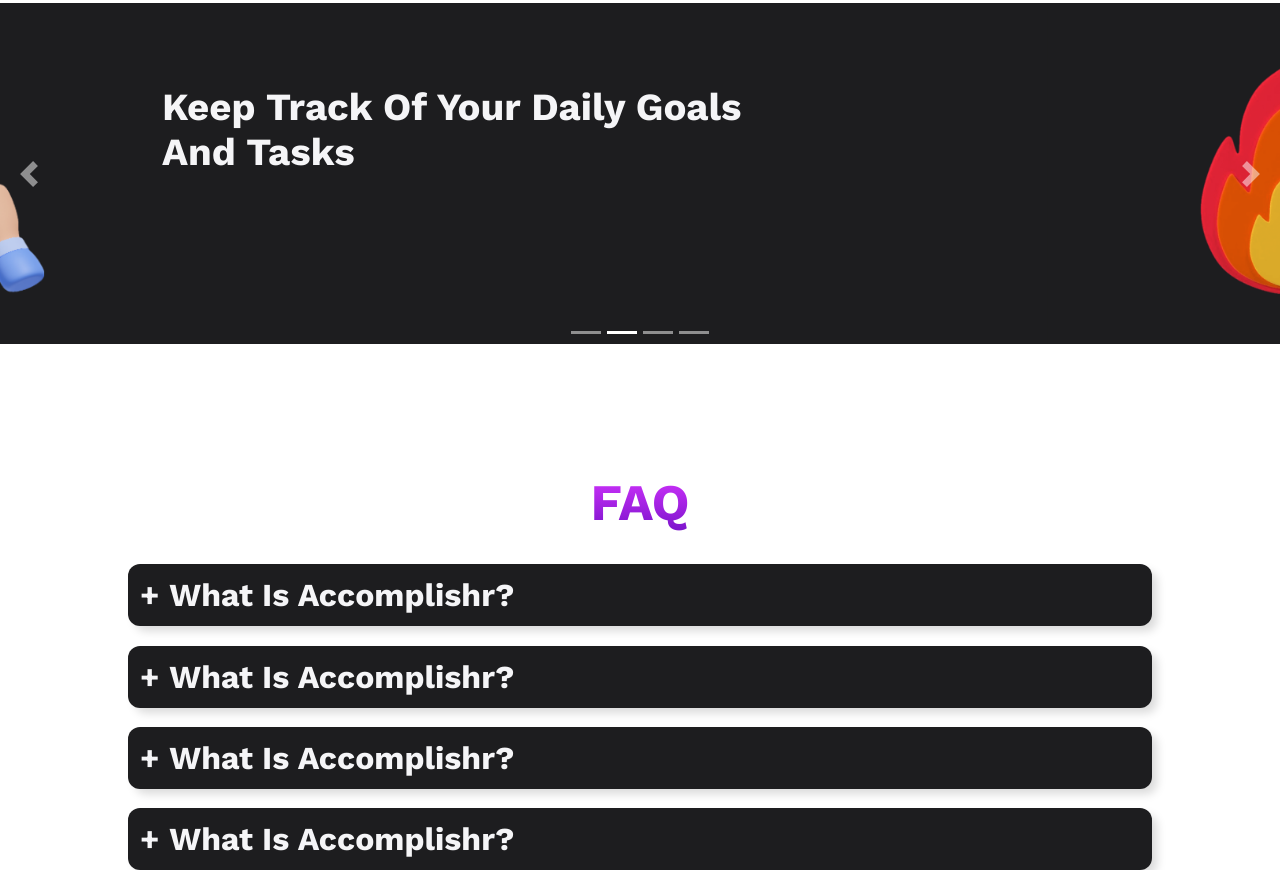
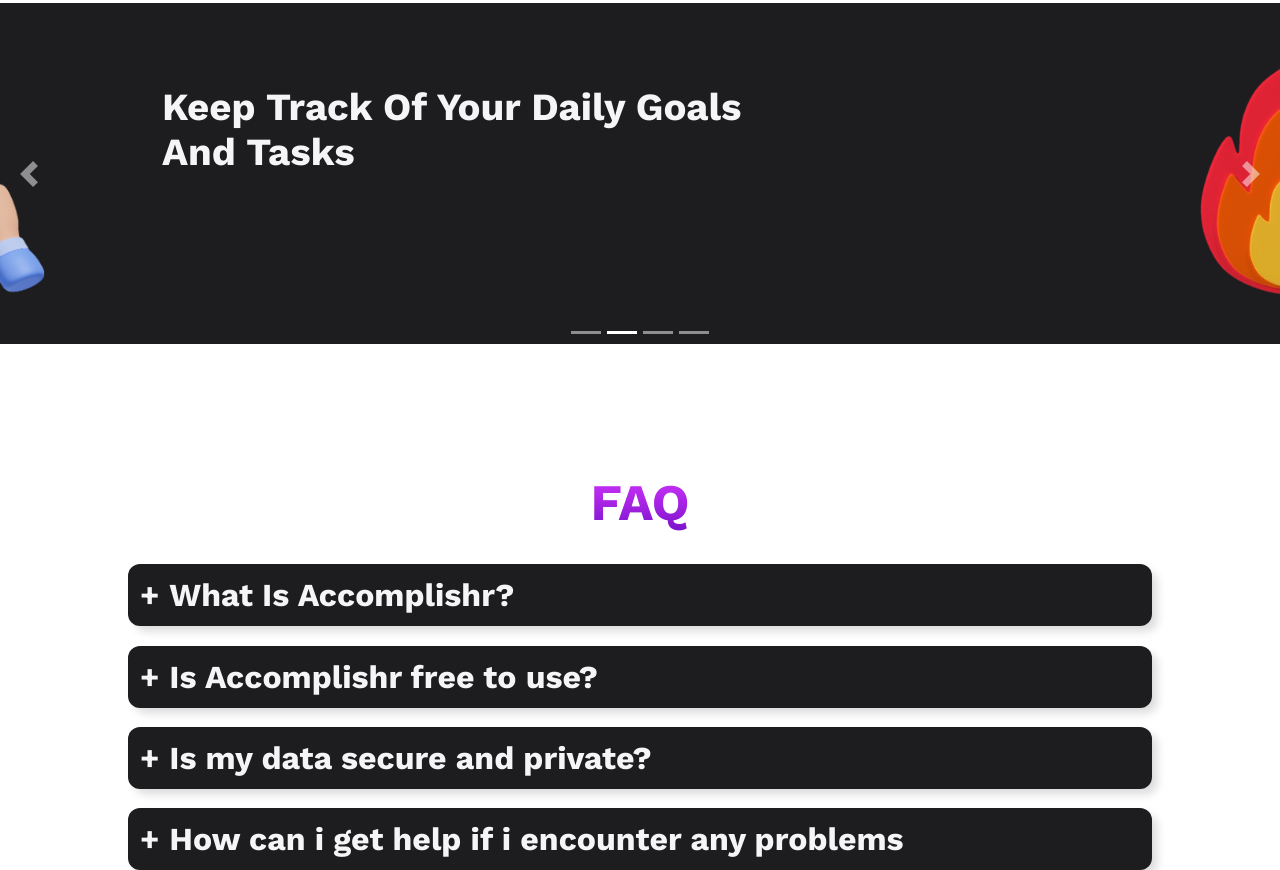
Before and after one commit to AriManjikian/Accomplishr, a plain HTML site: page templates/index.html in a window 1280 px wide. Shown: the part 1030-1900 px from the top of the page. Drawn offline with nearby package versions, Linux system fonts and the light colour scheme.

Commit message:
accordion update

```diff
--- a/templates/index.html
+++ b/templates/index.html
@@ -98,7 +98,7 @@
     </div>
 
     <!--Accordion FAQ-->
-    <div class="faq">
+    <div class="faq" id="faq">
       <h3>FAQ</h3>
       <ul class="accordion">
         <li class="accordion-item" data-accordion-item="unchecked">
@@ -112,7 +112,7 @@
         </li>
         <li class="accordion-item" data-accordion-item="unchecked">
           <input type="radio" name="accordion" id="second" data-status="unchecked">
-          <label for="second">What Is Accomplishr?</label>
+          <label for="second">Is Accomplishr free to use?</label>
           <div class="accordion-text">
             <p>Lorem ipsum dolor sit, amet consectetur adipisicing elit. Veritatis ipsa laborum non quo sapiente, assumenda esse placeat, voluptate harum doloribus excepturi odit est consequatur dolore magni, enim saepe hic. Iure.
             Tempore unde amet nulla iusto dolores maxime ad suscipit! Officia voluptas doloremque maiores maxime a placeat, cupiditate dolore iste. Quidem animi labore nihil? Sequi, reprehenderit! Qui consequuntur esse nisi deserunt?
@@ -121,7 +121,7 @@
         </li>
         <li class="accordion-item" data-accordion-item="unchecked">
           <input type="radio" name="accordion" id="third" data-status="unchecked">
-          <label for="third">What Is Accomplishr?</label>
+          <label for="third">Is my data secure and private?</label>
           <div class="accordion-text">
             <p>Lorem ipsum dolor sit, amet consectetur adipisicing elit. Veritatis ipsa laborum non quo sapiente, assumenda esse placeat, voluptate harum doloribus excepturi odit est consequatur dolore magni, enim saepe hic. Iure.
             Tempore unde amet nulla iusto dolores maxime ad suscipit! Officia voluptas doloremque maiores maxime a placeat, cupiditate dolore iste. Quidem animi labore nihil? Sequi, reprehenderit! Qui consequuntur esse nisi deserunt?
@@ -130,7 +130,7 @@
         </li>
         <li class="accordion-item" data-accordion-item="unchecked">
           <input type="radio" name="accordion" id="fourth" data-status="unchecked">
-          <label for="fourth">What Is Accomplishr?</label>
+          <label for="fourth">How can i get help if i encounter any problems</label>
           <div class="accordion-text">
             <p>Lorem ipsum dolor sit, amet consectetur adipisicing elit. Veritatis ipsa laborum non quo sapiente, assumenda esse placeat, voluptate harum doloribus excepturi odit est consequatur dolore magni, enim saepe hic. Iure.
             Tempore unde amet nulla iusto dolores maxime ad suscipit! Officia voluptas doloremque maiores maxime a placeat, cupiditate dolore iste. Quidem animi labore nihil? Sequi, reprehenderit! Qui consequuntur esse nisi deserunt?
```
